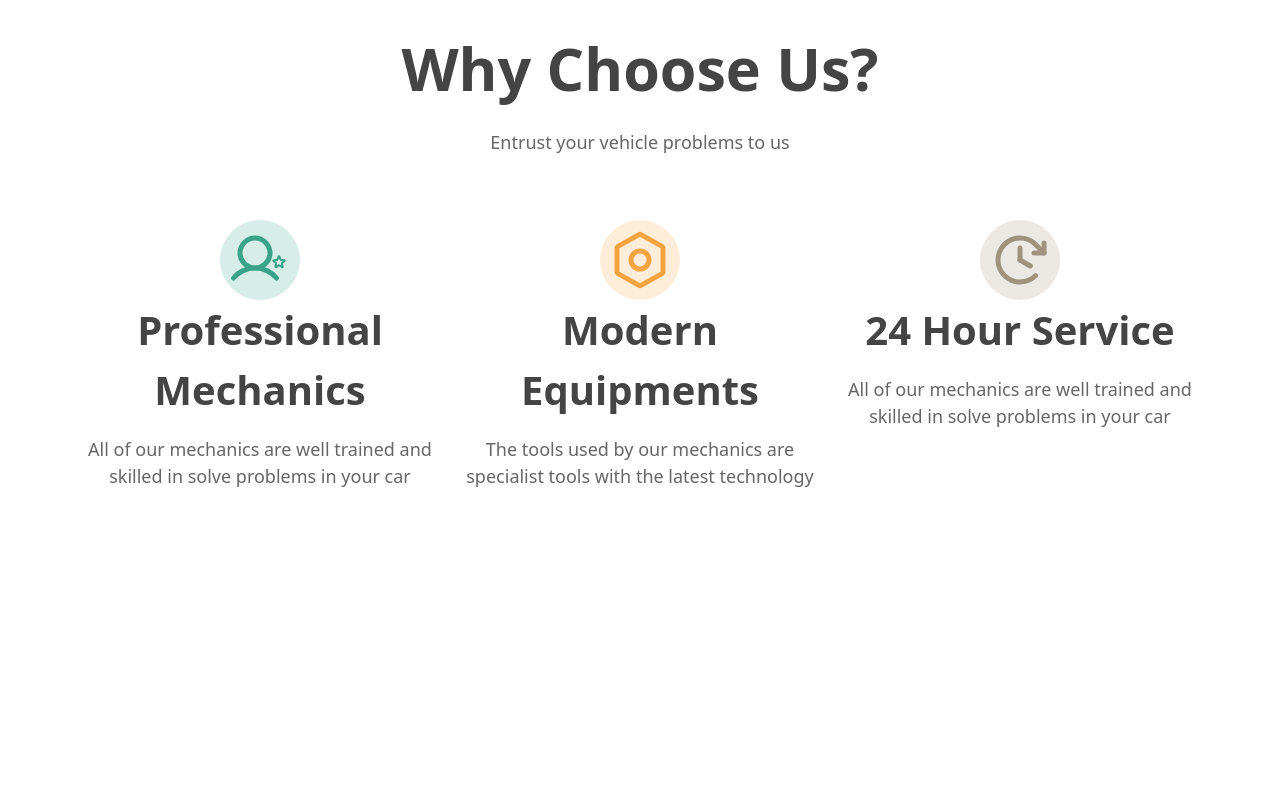
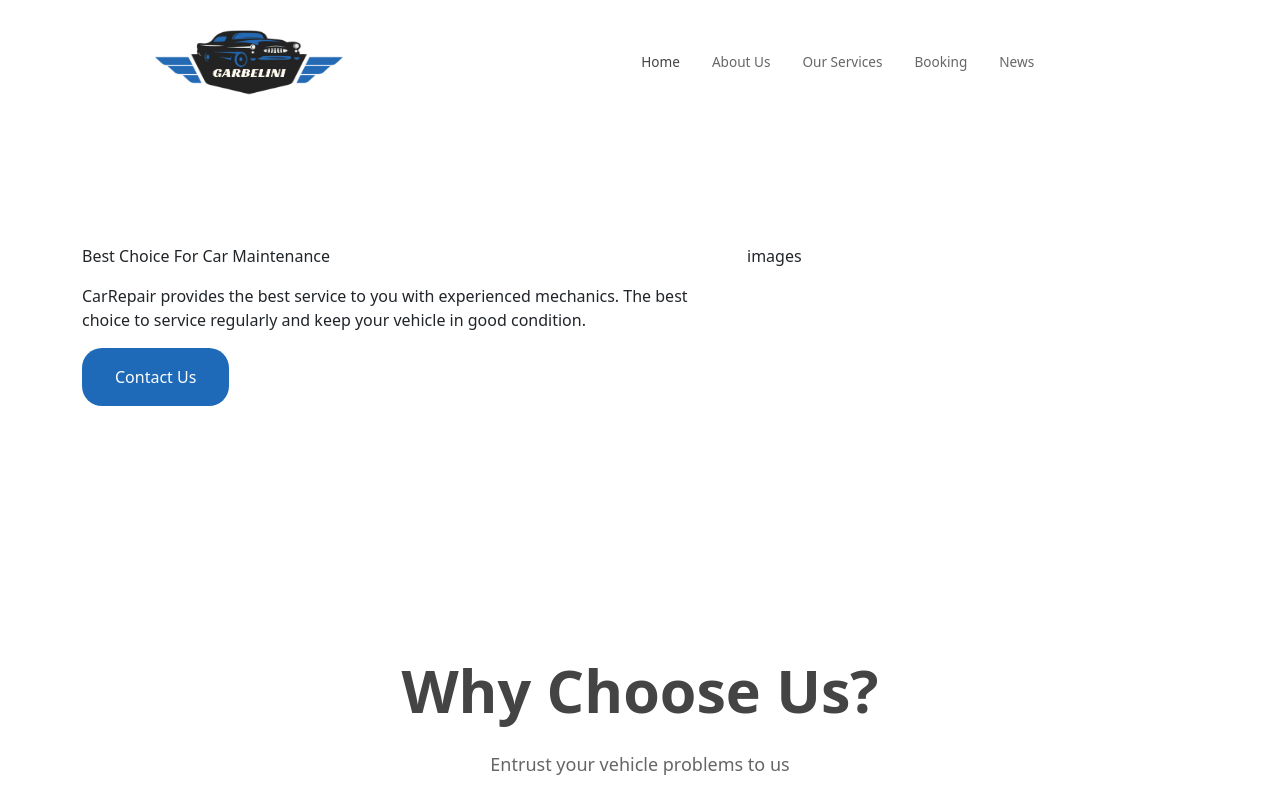
Before and after one commit to gabriel-nigro/garbelinifunilaria, a React (Create React App) app: page / in a window 1280 px wide. Shown: the top 800 px of the page. Built offline with nearby package versions, Linux system fonts and the light colour scheme.

Commit message:
feat(components): finished feature, header and started home
n

```diff
--- a/src/App.js
+++ b/src/App.js
@@ -1,9 +1,17 @@
 import Features from "./Features/index.js";
+import Navbar from "./Header/index.js";
+import Home from "./Home/index.js";
 
 function App() {
   return (
-    <div className="px-5 py-4">
-      <Features />
+    <div>
+      <Navbar />
+      <div className="py-10">
+        <Home />
+      </div>
+      <div className="py-10">
+        <Features />
+      </div>
     </div>
   );
 }
--- a/src/Features/Feature.js
+++ b/src/Features/Card.js
@@ -1,6 +1,6 @@
-const Feature = ({ title, icon, description, color }) => {
+const Card = ({ title, icon, description, color }) => {
   return (
-    <div>
+    <div className="px-4-5 py-3">
       <div className={`d-inline-flex rounded-icon ${color}`}>
         <img className="icon m-auto" src={icon} alt="logo" />
       </div>
@@ -12,4 +12,4 @@ const Feature = ({ title, icon, description, color }) => {
   );
 };
 
-export default Feature;
+export default Card;
--- a/src/Features/index.js
+++ b/src/Features/index.js
@@ -2,36 +2,36 @@
 import UserGear from "../assets/UserGear.svg";
 import ClockClockwise from "../assets/ClockClockwise.svg";
 import Nut from "../assets/Nut.svg";
-import Feature from "./Feature";
+import Card from "./Card";
 import "./Features.css";
 
 const Features = () => {
   return (
-    <div className="container">
+    <div className="container" id="features">
       <div className="text-center text-break">
         <p className="fs-title fw-bold">Why Choose Us?</p>
         <p className="fs-subtitle secondary-text">
           Entrust your vehicle problems to us
         </p>
         <div className="row mt-6">
-          <div className="col-sm-12 col-md-4 col-lg-4">
-            <Feature
+          <div className="col-sm-12 col-md-4 col-lg-4 px-3">
+            <Card
               icon={UserGear}
               title="Professional Mechanics"
               description="All of our mechanics are well trained and skilled in solve problems in your car"
               color="green-icon"
             />
           </div>
-          <div className="col-sm-12 col-md-4 col-lg-4">
-            <Feature
+          <div className="col-sm-12 col-md-4 col-lg-4 px-3">
+            <Card
               icon={Nut}
               title="Modern Equipments"
               description="The tools used by our mechanics are specialist tools with the latest technology"
               color="orange-icon"
             />
           </div>
-          <div className="col-sm-12 col-md-4 col-lg-4">
-            <Feature
+          <div className="col-sm-12 col-md-4 col-lg-4 px-3">
+            <Card
               icon={ClockClockwise}
               title="24 Hour Service"
               description="All of our mechanics are well trained and skilled in solve problems in your car"
--- /dev/null
+++ b/src/Header/Header.css
@@ -0,0 +1,49 @@
+.navbar-scroll {
+    --bs-scroll-height: 100px;
+  }
+
+.navbar-bg {
+    background-color: var(--primary-color) !important;
+}
+
+@media (min-width: 300px) {
+    .navbar-gap {
+        padding-right: 1.2rem !important;
+    }
+}
+
+@media (min-width: 991px) {
+    .navbar-gap {
+        padding-right: 16.2rem !important;
+    }
+}
+
+@media (min-width: 1360px) {
+    .navbar-gap {
+        padding-right: 25.0rem !important;
+    }
+  }
+
+@media (min-width: 2000px) {
+    .navbar-gap {
+        padding-right: 90rem !important;
+    }
+}
+
+.navbar-text-primary {
+    font-size: 0.85rem !important;
+    color: var(--primary-text) !important;
+}
+
+.navbar-text-secondary {
+    font-size: 0.85rem !important;
+    color: var(--secondary-text) !important;
+}
+
+.custom-dropdown.show {
+    background-color: var(--bs-secondary-bg-subtle) !important;
+}
+
+.custom-dropdown.collapsing {
+    background-color: var(--bs-secondary-bg-subtle) !important;
+}
--- /dev/null
+++ b/src/Header/Item.js
@@ -0,0 +1,11 @@
+const Item = ({ title, anchor, type }) => {
+  return (
+    <li className="nav-item">
+      <a className={`nav-link navbar-text-${type} px-3`} href={anchor}>
+        {title}
+      </a>
+    </li>
+  );
+};
+
+export default Item;
--- /dev/null
+++ b/src/Header/index.js
@@ -0,0 +1,49 @@
+import "./Header.css";
+import Item from "./Item";
+import logo from "../assets/logo.png"; // Tell webpack this JS file uses this image
+
+const Navbar = () => {
+  return (
+    <div>
+      <nav className="navbar navbar-expand-lg py-4">
+        <div className="container-fluid px-11">
+          <a className="navbar-brand navbar-gap" href="http">
+            <img
+              src={logo}
+              alt="Logo"
+              width="200"
+              height="65"
+              className="d-inline-block align-text-top"
+            />
+          </a>
+          <button
+            className="navbar-toggler"
+            type="button"
+            data-bs-toggle="collapse"
+            data-bs-display="static"
+            data-bs-target="#navbarNavDropdown"
+            aria-controls="navbarNavDropdown"
+            aria-expanded="false"
+            aria-label="Toggle navigation"
+          >
+            <span className="navbar-toggler-icon" />
+          </button>
+          <div
+            className="collapse navbar-collapse custom-dropdown"
+            id="navbarNavDropdown"
+          >
+            <ul className="navbar-nav">
+              <Item title="Home" anchor="#features" type="primary" />
+              <Item title="About Us" anchor="#features" type="secondary" />
+              <Item title="Our Services" anchor="teste" type="secondary" />
+              <Item title="Booking" anchor="teste" type="secondary" />
+              <Item title="News" anchor="teste" type="secondary" />
+            </ul>
+          </div>
+        </div>
+      </nav>
+    </div>
+  );
+};
+
+export default Navbar;
--- /dev/null
+++ b/src/Home/index.js
@@ -0,0 +1,24 @@
+import Button from "../components/Button";
+
+const Home = () => {
+  return (
+    <div className="container">
+      <div className="row">
+        <div className="col-7">
+          <p>Best Choice For Car Maintenance</p>
+          <p>
+            CarRepair provides the best service to you with experienced
+            mechanics. The best choice to service regularly and keep your
+            vehicle in good condition.
+          </p>
+          <Button />
+        </div>
+        <div className="col-5">
+          <p>images</p>
+        </div>
+      </div>
+    </div>
+  );
+};
+
+export default Home;
--- /dev/null
+++ b/src/components/Button.css
@@ -0,0 +1,8 @@
+.btn {
+    border-radius: 20px !important;
+    color: var(--white) !important;
+}
+
+.button-primary {
+    background-color: var(--primary-color) !important;
+}
--- /dev/null
+++ b/src/components/Button.js
@@ -0,0 +1,11 @@
+import "./Button.css";
+
+const Button = () => {
+  return (
+    <button type="button" className="btn button-primary py-3 px-4-5">
+      Contact Us
+    </button>
+  );
+};
+
+export default Button;
--- a/src/index.css
+++ b/src/index.css
@@ -1,7 +1,9 @@
+@import url('https://fonts.googleapis.com/css2?family=Inter&display=swap');
+
 :root {
   --primary-text: #444444;
   --secondary-text: #666666;
-  --white: ##FFFFFF;
+  --white: #FFFFFF;
   --primary-color: #1E69B8;
   --green-icon: #D7EDE7;
   --orange-icon: #FDEDD9;
@@ -10,9 +12,8 @@
 
 body {
   margin: 0;
-  font-family: -apple-system, BlinkMacSystemFont, 'Segoe UI', 'Roboto', 'Oxygen',
-    'Ubuntu', 'Cantarell', 'Fira Sans', 'Droid Sans', 'Helvetica Neue',
-    sans-serif;
+  font-family: 'Inter', sans-serif;
+  color: var(--primary-text);
   -webkit-font-smoothing: antialiased;
   -moz-osx-font-smoothing: grayscale;
 }
@@ -28,7 +29,7 @@ code {
 
 .fs-subtitle {
   font-size: 1.125rem !important;
-  color: var(--secondary-text);
+  color: var(--secondary-text) !important;
 }
 
 .fs-title {
@@ -37,5 +38,29 @@ code {
 }
 
 .fs-1 {
-    color: var(--primary-text);
+    color: var(--primary-text) !important;
 }
+
+.px-4-5 {
+  padding-right: 2rem !important;
+  padding-left: 2rem !important;
+}
+
+.py-10 {
+  padding-top: 7.5rem !important;
+  padding-bottom: 7.5rem !important;
+}
+
+@media (min-width: 300px) {
+  .px-11 {
+    padding-right: 1.875rem !important;
+    padding-left: 1.875rem !important;
+  }
+}
+
+@media (min-width: 800px) {
+  .px-11 {
+    padding-right: 9.375rem !important;
+    padding-left: 9.375rem !important;
+  }
+}
--- a/src/index.js
+++ b/src/index.js
@@ -3,6 +3,7 @@ import ReactDOM from "react-dom/client";
 import "./index.css";
 import App from "./App";
 import "bootstrap/dist/css/bootstrap.css";
+import "bootstrap/dist/js/bootstrap.bundle.min";
 import reportWebVitals from "./reportWebVitals";
 
 const root = ReactDOM.createRoot(document.getElementById("root"));
```
Also changed, not shown: src/Home/Home.css (added), src/assets/logo.png (added), src/logo.svg (deleted).
